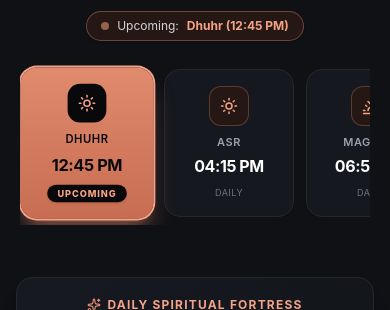
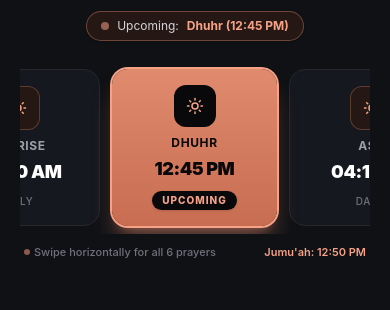
Before and after one commit to ravedevv-dotcom/sunnyvale-masjid09, a React (Vite) app: page / in a window 390 px wide. Shown: the part 754-1064 px from the top of the page. Built offline with nearby package versions, Linux system fonts and the light colour scheme; no server answers; the database is empty.

Commit message:
style(prayer-times): enlarge mobile prayer time boxes to show exactly 2 per screen view

```diff
--- a/PrayerTimes.tsx
+++ b/PrayerTimes.tsx
@@ -176,14 +176,14 @@ const PrayerTimes: React.FC = () => {
               <motion.div
                 key={prayer.name}
                 whileHover={{ y: -2 }}
-                className={`min-w-[130px] sm:min-w-[145px] md:min-w-0 snap-start shrink-0 p-4 rounded-2xl flex flex-col items-center justify-center text-center transition-all ${
+                className={`w-[calc(50%-6px)] min-w-[calc(50%-6px)] max-w-[calc(50%-6px)] sm:w-[calc(33.333%-8px)] sm:min-w-[calc(33.333%-8px)] sm:max-w-none md:w-auto md:min-w-0 md:max-w-none snap-start shrink-0 p-4 sm:p-3.5 rounded-2xl flex flex-col items-center justify-center text-center transition-all ${
                   isNext
-                    ? 'bg-gradient-to-b from-[#e08a6e] to-[#c86d51] text-zinc-950 shadow-xl ring-2 ring-[#f5a287] font-bold shadow-[#e08a6e]/40 scale-[1.02] z-10'
+                    ? 'bg-gradient-to-b from-[#e08a6e] to-[#c86d51] text-zinc-950 shadow-xl ring-2 ring-[#f5a287] font-bold shadow-[#e08a6e]/40 z-10'
                     : 'bg-[#16181f] hover:bg-[#1d2029] text-zinc-300 border border-zinc-800 hover:border-[#e08a6e]/30'
                 }`}
               >
                 <div
-                  className={`p-2.5 rounded-xl mb-2 ${
+                  className={`p-3 sm:p-2.5 rounded-xl mb-2 sm:mb-1.5 ${
                     isNext
                       ? 'bg-zinc-950 text-[#f5a287]'
                       : 'bg-[#251814] text-[#f5a287] border border-[#e08a6e]/30'
@@ -192,31 +192,42 @@ const PrayerTimes: React.FC = () => {
                   {prayer.icon}
                 </div>
                 <span
-                  className={`text-[11px] uppercase tracking-wider font-semibold ${
+                  className={`text-xs sm:text-[11px] uppercase tracking-wider font-bold ${
                     isNext ? 'text-zinc-950 font-black' : 'text-zinc-400'
                   }`}
                 >
                   {prayer.name}
                 </span>
                 <span
-                  className={`text-base font-bold mt-1 tracking-tight ${
+                  className={`text-lg sm:text-base md:text-base font-black mt-1 tracking-tight ${
                     isNext ? 'text-zinc-950 font-black' : 'text-white'
                   }`}
                 >
                   {prayer.time}
                 </span>
                 {isNext ? (
-                  <span className="mt-2 text-[9px] bg-zinc-950 text-[#f5a287] px-2.5 py-0.5 rounded-full uppercase tracking-widest font-extrabold shadow-sm">
+                  <span className="mt-2 text-[10px] sm:text-[9px] bg-zinc-950 text-[#f5a287] px-2.5 py-0.5 rounded-full uppercase tracking-widest font-extrabold shadow-sm">
                     Upcoming
                   </span>
                 ) : (
-                  <span className="mt-2 text-[9px] text-zinc-500 uppercase tracking-wider">
+                  <span className="mt-2 text-[10px] sm:text-[9px] text-zinc-500 uppercase tracking-wider font-medium">
                     Daily
                   </span>
                 )}
               </motion.div>
             );
           })}
+        </div>
+
+        {/* Mobile Swipe Hint & Quick Jumu'ah Notice */}
+        <div className="md:hidden mt-2.5 flex items-center justify-between text-[11px] text-zinc-400 px-1">
+          <span className="text-zinc-500 font-medium flex items-center gap-1">
+            <span className="w-1.5 h-1.5 rounded-full bg-[#e08a6e]/60"></span>
+            Swipe horizontally for all 6 prayers
+          </span>
+          <span className="text-[#f5a287] font-semibold">
+            Jumu'ah: {schedule.jumuaKhutbah || '12:50 PM'}
+          </span>
         </div>
       </div>
 
```
